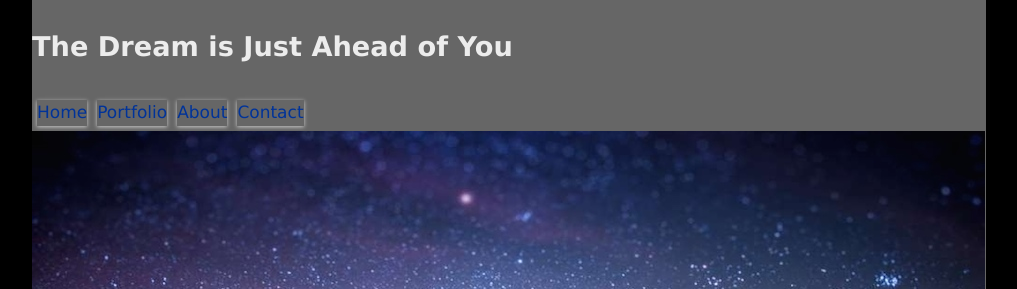
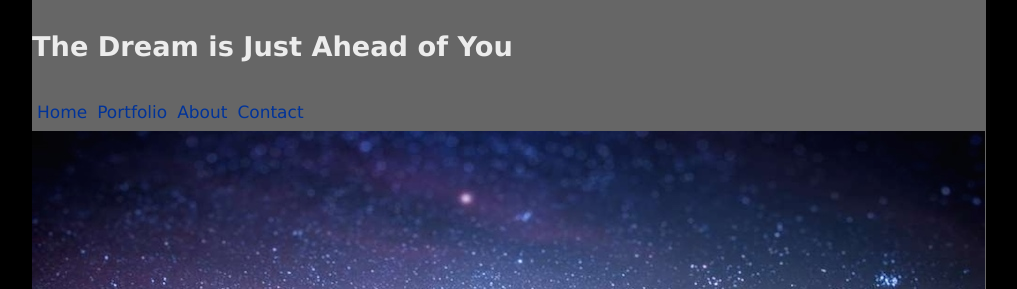
Before and after one commit to iphone0/iphone0.github.io, a Jekyll site: the page built from index.html, in a window 1280 px wide. Shown: the top 289 px of the page, without its empty margins (131-1148 px from the left). Built offline with Jekyll 4.4.1, drawn with Linux system fonts in a browser that asks for light colours; the list of posts is cut into pages by our own code.

Commit message:
remove box

```diff
--- a/css/styles.css
+++ b/css/styles.css
@@ -60,7 +60,6 @@ nav li a {
   float:left;
   margin: 5px;
   list-style-type: none;
-  box-shadow:0 1px 4px #ccc;
 }
 
 /*****************************************************************************/
```
Also changed, not shown: 3 other files.
